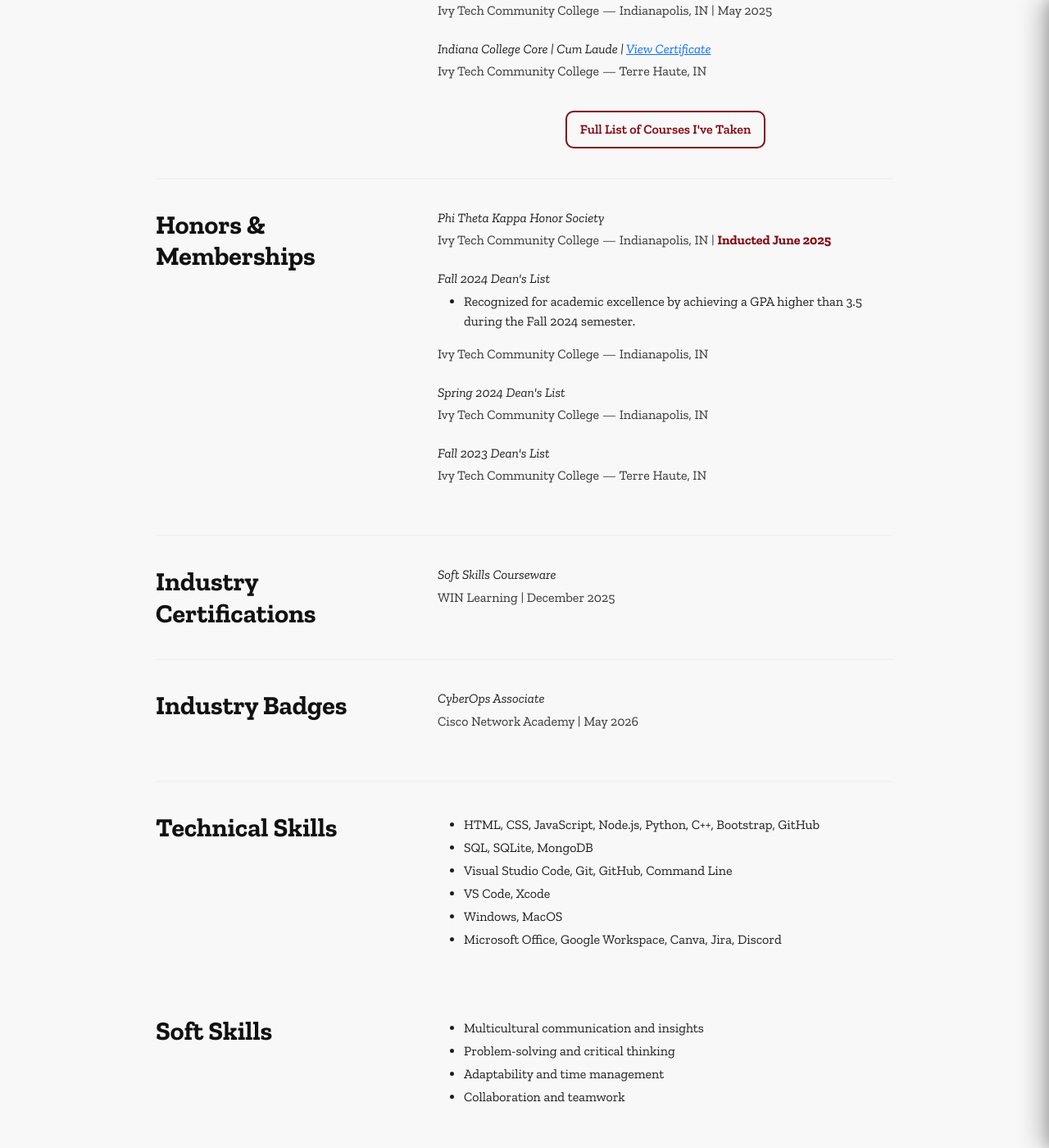
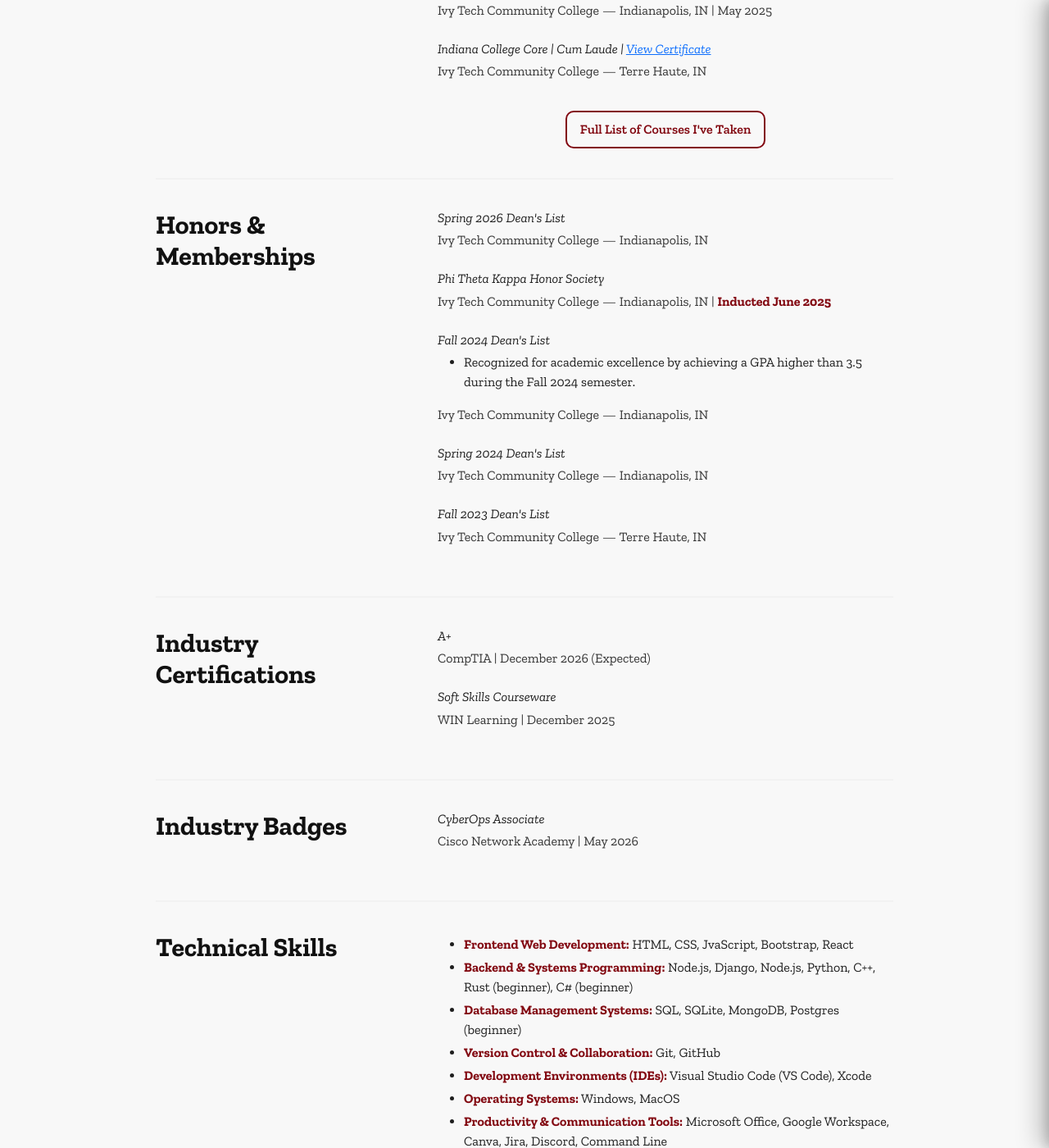
Before and after one commit to HersheyMarbeda/hersheymarbeda.github.io, a Jekyll site: the page built from resume.md, in a window 1280 px wide and 1400 px high, scrolled down 549 px. Shown: the whole window at 82% size. Built offline with Jekyll 4.4.1, drawn with Linux system fonts in a browser that asks for light colours; some web fonts are replaced.

Commit message:
Save local changes

```diff
--- a/_includes/footer.html
+++ b/_includes/footer.html
@@ -12,7 +12,7 @@
             <img src="{{ '/images/github.svg' | relative_url }}" alt="GitHub">
         </a>
         <a href="mailto:hmarbeda@gmail.com">
-            <img src="{{ '/images/mail.svg' | relative_url }}" alt="Email">
+            <img src="{{ '/images/mail-2.svg' | relative_url }}" alt="Email">
         </a>
     </div>
   </div>
--- a/css/stylesheet.css
+++ b/css/stylesheet.css
@@ -774,3 +774,9 @@ body.resume-theme .popover .popover-body {
     font-family: "Zilla Slab";
     color: #111;
 }
+
+
+.list-strong {
+    font-weight: 700;
+    color: #820811;
+}
--- a/resume.md
+++ b/resume.md
@@ -37,6 +37,9 @@ permalink: /resume/
                 <hr> <!-- Separator line -->
                 <dt>Honors & Memberships</dt>
                 <dd>
+                    <div class="degree">Spring 2026 Dean's List</div>
+                    <div class="school">Ivy Tech Community College — Indianapolis, IN </div>
+                    <br>
                     <div class="degree">Phi Theta Kappa Honor Society</div>
                     <div class="school">Ivy Tech Community College — Indianapolis, IN | <span class="dates">Inducted June 2025</span></div>
                     <br>
@@ -56,6 +59,9 @@ permalink: /resume/
                 <hr> <!-- Separator line -->
                 <dt>Industry Certifications</dt>
                 <dd>
+                    <div class="degree">A+</div>
+                    <div class="school">CompTIA | December 2026 (Expected) </div>
+                    <br>
                     <div class="degree">Soft Skills Courseware</div>
                     <div class="school">WIN Learning | December 2025</div>
                     <br>
@@ -71,12 +77,13 @@ permalink: /resume/
                 <dt>Technical Skills</dt>
                 <dd>
                     <ul>
-                        <li>HTML, CSS, JavaScript, Node.js, Python, C++, Bootstrap, GitHub</li>
-                        <li>SQL, SQLite, MongoDB</li>
-                        <li>Visual Studio Code, Git, GitHub, Command Line</li>
-                        <li>VS Code, Xcode</li>
-                        <li>Windows, MacOS</li>
-                        <li>Microsoft Office, Google Workspace, Canva, Jira, Discord</li>
+                        <li><strong class="list-strong">Frontend Web Development:</strong> HTML, CSS, JvaScript, Bootstrap, React</li>
+                        <li><strong class="list-strong">Backend & Systems Programming:</strong> Node.js, Django, Node.js, Python, C++, Rust (beginner), C# (beginner) </li>
+                        <li><strong class="list-strong">Database Management Systems:</strong> SQL, SQLite, MongoDB, Postgres (beginner)</li>
+                        <li><strong class="list-strong">Version Control & Collaboration:</strong> Git, GitHub</li>
+                        <li><strong class="list-strong">Development Environments (IDEs):</strong> Visual Studio Code (VS Code), Xcode</li>
+                        <li><strong class="list-strong">Operating Systems:</strong> Windows, MacOS</li>
+                        <li><strong class="list-strong">Productivity & Communication Tools:</strong> Microsoft Office, Google Workspace, Canva, Jira, Discord, Command Line</li>
                     </ul>
                 </dd>
                 <br>
@@ -129,6 +136,10 @@ permalink: /resume/
                     <li>ITSP 134: IT Support Essentials II <strong>(Lab: CompTIA A+ Core 2 CertMaster)</strong></li>
                     <li>SVAD 111: Linux and Virtualization <strong>(Lab: AWS Learning, and using Virtual Machines)</strong></li>
                     <li>NETI 104: Networking 101 <strong>(Lab: Cisco Packet Tracer)</strong></li>
+                    <li><strong>CSIA 210: Network Protocol Analysis (Fall 2026)</strong></li>
+                    <li><strong>CSIA 225: Advanced Digital Forensics (Fall 2026)</strong></li>
+                    <li><strong>ITSP 136: WForce Prep CompTIA A+ Cert (Fall 2026)</strong></li>
+                    <li><strong>SVAD 121: Enterprise Computing (Fall 2026)</strong></li>
                 </ul>
                 <p>*** MORE TO COME ***</p>
                 <hr>
```
Also changed, not shown: images/mail-2.svg (added).
